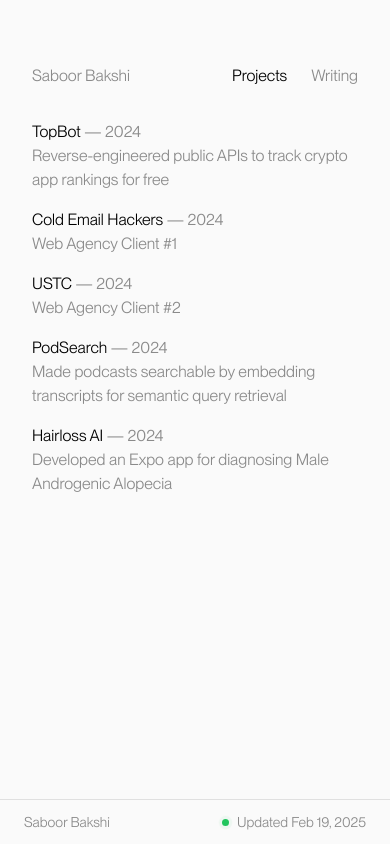
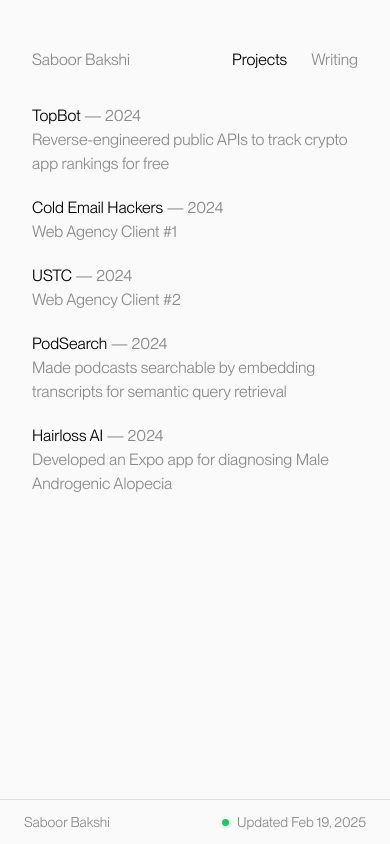
Before and after one commit to saboorbakshi/portfolio, a Next.js app: page /projects in a window 390 px wide. Built offline with nearby package versions, Linux system fonts and the light colour scheme.

Commit message:
style: increase gap between contents

```diff
--- a/src/app/layout.tsx
+++ b/src/app/layout.tsx
@@ -34,7 +34,7 @@
   return (
     <html lang="en" className={`${custom.variable} font-custom`}>
       <body className="flex flex-col min-h-screen">
-        <main className="flex flex-col grow items-center my-16 sm:my-24 px-8">
+        <main className="flex flex-col grow items-center my-12 sm:my-24 px-8">
           <div className="w-full max-w-screen-custom">
             <Header />
             {children}
--- a/src/app/projects/page.tsx
+++ b/src/app/projects/page.tsx
@@ -2,7 +2,7 @@
 
 export default function Projects() {
   return (
-    <div className="flex flex-col gap-4 sm:gap-6">
+    <div className="flex flex-col gap-5 sm:gap-6">
       {projects.map((item, index) => (
         <a
           key={index}
--- a/src/app/writing/page.tsx
+++ b/src/app/writing/page.tsx
@@ -2,7 +2,7 @@
 
 export default function Writing() {
   return (
-    <div className="flex flex-col gap-4 sm:gap-6">
+    <div className="flex flex-col gap-5 sm:gap-6">
       {/* {writing.map((item, index) => (
         <a
           key={index}
```
